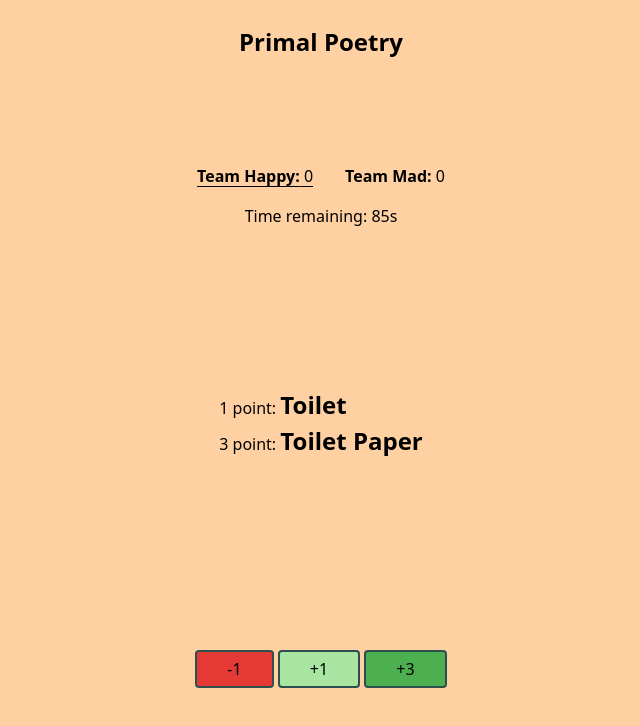
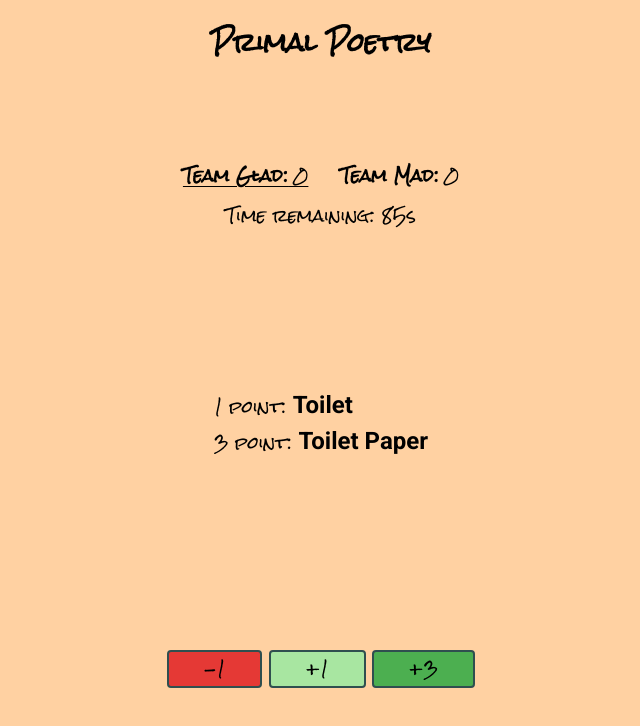
Before and after one commit to yodigi7/primal-poetry, a SvelteKit app: page /game in a window 1280 px wide. Shown: the top 726 px of the page, without its empty margins (319-959 px from the left). Built offline with nearby package versions, Linux system fonts and the light colour scheme.

Commit message:
Format, update to use stores for scores. Save turn duration in settings as a setup for dynamic settings. Update fonts to match the theme. Tweak layout.

```diff
--- a/src/app.css
+++ b/src/app.css
@@ -1,3 +1,9 @@
 @import 'tailwindcss/base';
 @import 'tailwindcss/components';
 @import 'tailwindcss/utilities';
+
+html {
+	font-family: 'Rock Salt', Helvetica, sans-serif;
+	font-weight: 400;
+	font-style: normal;
+}
--- a/src/app.html
+++ b/src/app.html
@@ -2,6 +2,12 @@
 <html lang="en">
 	<head>
 		<meta charset="utf-8" />
+		<link rel="preconnect" href="https://fonts.googleapis.com" />
+		<link rel="preconnect" href="https://fonts.gstatic.com" crossorigin />
+		<link
+			href="https://fonts.googleapis.com/css2?family=Roboto:ital,wght@0,100;0,300;0,400;0,500;0,700;0,900;1,100;1,300;1,400;1,500;1,700;1,900&family=Rock+Salt&display=swap"
+			rel="stylesheet"
+		/>
 		<link rel="icon" href="%sveltekit.assets%/favicon.png" />
 		<link rel="manifest" href="%sveltekit.assets%/manifest.json" />
 		<meta name="viewport" content="width=device-width, initial-scale=1" />
--- a/src/routes/+layout.svelte
+++ b/src/routes/+layout.svelte
@@ -17,7 +17,7 @@
 		margin: 0;
 		display: flex;
 		flex-direction: column;
-		background-color: #FFD1A2;
+		background-color: #ffd1a2;
 	}
 
 	div {
@@ -25,7 +25,6 @@
 		height: 100%;
 		display: flex;
 		justify-content: center;
-		align-items: center;
 	}
 
 	h1 {
--- a/src/routes/+page.svelte
+++ b/src/routes/+page.svelte
@@ -1,20 +1,32 @@
 <script>
 	import { base } from '$app/paths';
+	import settingSvg from '../images/setting-5-svgrepo-com.svg';
 </script>
 
-<div class="flex justify-center">
+<div class="mt-auto flex max-h-96 flex-col justify-between space-y-12 pb-20">
 	<a class="text-center" href="{base}/game"><strong>Start Game</strong></a>
+	<a class="text-center" href="https://www.youtube.com/watch?v=hpbqepbvoJ8" target="_blank"
+		><strong>How to Play</strong></a
+	>
+	<!-- TODO: add in a settings page -->
+	<!-- <a class="invisible inline-flex items-center justify-center text-center" href="{base}/settings"
+		><strong>Settings</strong><img
+			src={settingSvg}
+			alt="settings"
+			class="ml-4 mr-[-12px] h-8 w-8"
+		/></a
+	> -->
 </div>
 
 <style>
 	a {
 		text-align: center;
-		border: 2px solid black;
+		border: 2px solid darkslategray;
+		border-radius: 0.25rem;
 		padding: 1rem 2rem;
 	}
 
-    a:hover {
-        background-color: #f0f0f0;
-    }
-
+	a:hover {
+		background-color: #f0f0f0e0;
+	}
 </style>
--- a/src/routes/end/+page.svelte
+++ b/src/routes/end/+page.svelte
@@ -1,35 +1,30 @@
 <script>
-	// Import the $page store
-	import { page } from '$app/state';
+	import { onMount } from 'svelte';
 	import { base } from '$app/paths';
+	import { scores, loadGameState } from '../../stores/scoreStore';
 
-	/**
-	 * @type {number | undefined}
-	 */
-    let scoreTeamHappy = $state(undefined);
-	/**
-	 * @type {number | undefined}
-	 */
-    let scoreTeamMad = $state(undefined);
-    $effect.pre(() => {
-        scoreTeamHappy = parseInt(page.url.searchParams.get('teamHappy') ?? "0");
-        scoreTeamMad = parseInt(page.url.searchParams.get('teamMad') ?? "0");
+	onMount(() => {
+		loadGameState();
 	});
 </script>
 
 <strong class="container">
-    {#if scoreTeamHappy !== undefined && scoreTeamMad !== undefined}
+	{#if $scores.teamGlad !== undefined && $scores.teamMad !== undefined}
+		<div class="inline-flex space-x-8 pb-4">
+			<p><strong>Team Glad:</strong> {$scores.teamGlad}</p>
+			<p><strong>Team Mad:</strong> {$scores.teamMad}</p>
+		</div>
 		<div class="text-center text-6xl">
-        {#if scoreTeamHappy > scoreTeamMad}
-            Team Happy Wins!
-        {:else if scoreTeamMad > scoreTeamHappy}
+			{#if $scores.teamGlad > $scores.teamMad}
+				Team Glad Wins!
+			{:else if $scores.teamMad > $scores.teamGlad}
 				Team Mad Wins!
 			{:else}
 				It's a tie...
 			{/if}
 		</div>
 	{/if}
-    <a class="home-link" href="{base}">Home</a>
+	<a class="home-link" href={base}>Home</a>
 </strong>
 
 <style>
@@ -48,9 +43,8 @@
 
 	.home-link {
 		text-align: center;
-        border: 2px solid black;
+		border: 2px solid darkslategray;
+		border-radius: 0.25rem;
 		padding: 1rem 2rem;
-        text-decoration: none;
-        color: black;
 	}
 </style>
--- a/src/routes/game/+page.svelte
+++ b/src/routes/game/+page.svelte
@@ -2,31 +2,21 @@
 	import { onDestroy, onMount } from 'svelte';
 	import { goto } from '$app/navigation';
 	import { base } from '$app/paths';
-	/**
-	 * @type {Array<[string, string]>}
-	 */
 	import fullWordList from '../../word-list.json';
+	import { settings } from '../../stores/settingStore';
+	import { scores } from '../../stores/scoreStore';
 
 	let wordList = fullWordList;
 	// Randomize wordList to "shuffle deck"
 	wordList.sort(() => Math.random() - 0.5);
-	/**
-	 * @type {string}
-	 */
+	/** @type {string} */
 	let currentWord1;
-	/**
-	 * @type {string}
-	 */
+	/** @type {string} */
 	let currentWord3;
-	let turnDuration = 90; // Timer in seconds
-	let timer = turnDuration;
-	let scoreTeamHappy = 0; // Team Happy's score
-	let scoreTeamMad = 0; // Team Mad's score
+	let timer = $settings.turnDuration;
 	let currentTeam = 1; // Track which team is playing (1 or 2)
-	let otherTeam = currentTeam === 1 ? "Mad" : "Happy";
-	/**
-	 * @type {number}
-	 */
+	let otherTeam = currentTeam === 1 ? 'Mad' : 'Glad';
+	/** @type {number} */
 	let interval;
 
 	/**
@@ -37,9 +27,10 @@
 		const gameStateString = sessionStorage.getItem('gameState');
 		if (gameStateString) {
 			const gameState = JSON.parse(gameStateString);
+			let tempScoreGlad, tempScoreMad;
 			({
-				scoreTeamHappy,
-				scoreTeamMad,
+				scoreTeamGlad: tempScoreGlad,
+				scoreTeamMad: tempScoreMad,
 				timer,
 				wordList,
 				currentTeam,
@@ -47,6 +38,7 @@
 				currentWord1,
 				currentWord3
 			} = gameState);
+			scores.set({ teamGlad: tempScoreGlad, teamMad: tempScoreMad });
 			return true;
 		}
 		return false;
@@ -56,9 +48,11 @@
 	 * Save the current game state to local storage
 	 */
 	function saveGameState() {
+		let tempScoreGlad = $scores.teamGlad;
+		let tempScoreMad = $scores.teamMad;
 		const gameState = JSON.stringify({
-			scoreTeamHappy,
-			scoreTeamMad,
+			scoreTeamGlad: tempScoreGlad,
+			scoreTeamMad: tempScoreMad,
 			timer,
 			wordList,
 			currentTeam,
@@ -93,13 +87,13 @@
 	function switchTurn() {
 		if (currentTeam === 1) {
 			currentTeam = 2;
-			otherTeam = "Happy";
+			otherTeam = 'Glad';
 		} else {
 			currentTeam = 1;
-			otherTeam = "Mad";
+			otherTeam = 'Mad';
 		}
 		// Reset the timer and start again
-		timer = turnDuration;
+		timer = $settings.turnDuration;
 		getNewWords();
 		startRound();
 	}
@@ -124,9 +118,15 @@
 	 */
 	function updateScore(pointValue) {
 		if (currentTeam === 1) {
-			scoreTeamHappy += pointValue; // Increment score for Team 1
+			scores.update((currentScores) => ({
+				...currentScores,
+				teamGlad: currentScores.teamGlad + pointValue
+			}));
 		} else {
-			scoreTeamMad += pointValue; // Increment score for Team 2
+			scores.update((currentScores) => ({
+				...currentScores,
+				teamMad: currentScores.teamMad + pointValue
+			}));
 		}
 		if (timer > 0) {
 			getNewWords();
@@ -144,7 +144,7 @@
 	 */
 	function endGame() {
 		sessionStorage.removeItem('gameState');
-    goto(`${base}/end?teamHappy=${scoreTeamHappy}&teamMad=${scoreTeamMad}`)
+		goto(`${base}/end`);
 	}
 
 	onMount(() => {
@@ -156,21 +156,27 @@
 
 	onDestroy(() => {
 		clearInterval(interval);
-  })
+	});
 </script>
 
-<div class="root">
+<div class="flex min-h-full flex-col items-center justify-around">
 	<div>
 		<div class="inline-flex space-x-8 pb-4">
-      <p class={currentTeam === 1 ? 'activeTeam' : ''}><strong>Team Happy:</strong> {scoreTeamHappy}</p>
-      <p class={currentTeam === 2 ? 'activeTeam' : ''}><strong>Team Mad:</strong> {scoreTeamMad}</p>
+			<p class={currentTeam === 1 ? 'activeTeam' : ''}>
+				<strong>Team Glad:</strong>
+				{$scores.teamGlad}
+			</p>
+			<p class={currentTeam === 2 ? 'activeTeam' : ''}>
+				<strong>Team Mad:</strong>
+				{$scores.teamMad}
+			</p>
 		</div>
 		<p class="text-center">Time remaining: {timer}s</p>
 	</div>
 
 	<div class="flex flex-col space-y-1">
-		<p>1 point: <strong class="text-2xl">{currentWord1}</strong></p>
-		<p>3 point: <strong class="text-2xl">{currentWord3}</strong></p>
+		<p>1 point: <strong class="readable text-2xl">{currentWord1}</strong></p>
+		<p>3 point: <strong class="readable text-2xl">{currentWord3}</strong></p>
 	</div>
 
 	<div class="py-8">
@@ -186,34 +192,30 @@
 	{#if timer === 0}
 		<p class="text-xl"><strong>Out of Time!</strong></p>
 		<p>Pass to Team {otherTeam}</p>
-		<div class="py-4">
-			<button class="mr-4" on:click={switchTurn}>Start Turn</button>
-			<button class="ml-4" on:click={endGame}>End Game</button>
+		<div class="flex flex-col space-y-4 py-4 sm:flex-row sm:space-x-4 sm:space-y-0">
+			<button on:click={switchTurn}>Start Turn</button>
+			<button on:click={endGame}>End Game</button>
 		</div>
 	{/if}
 </div>
 
 <style>
-	.root {
-		display: flex;
-		flex-direction: column;
-		align-items: center;
-    height: 100%;
-    justify-content: space-around;
+	.readable {
+		font-family: 'Roboto', sans-serif;
 	}
 	.minus1 {
-		background-color: #E53935;
+		background-color: #e53935;
 	}
 	.plus1 {
-		background-color: #A8E6A1;
+		background-color: #a8e6a1;
 	}
 	.plus3 {
-		background-color: #4CAF50;
+		background-color: #4caf50;
 	}
 	button {
 		border: 2px solid darkslategray;
 		border-radius: 0.25rem;
-		padding: 5px 30px;
+		padding: 5px 35px;
 	}
 	.activeTeam {
 		text-decoration: underline;
--- /dev/null
+++ b/src/stores/scoreStore.js
@@ -0,0 +1,22 @@
+import { writable } from 'svelte/store';
+
+export const scores = writable({
+	teamGlad: 0,
+	teamMad: 0
+});
+
+export function loadGameState() {
+	const gameStateString = sessionStorage.getItem('gameState');
+	if (gameStateString) {
+		const gameState = JSON.parse(gameStateString);
+		let tempScoreGlad, tempScoreMad;
+		({ scoreTeamGlad: tempScoreGlad, scoreTeamMad: tempScoreMad } = gameState);
+		scores.set({ teamGlad: tempScoreGlad, teamMad: tempScoreMad });
+		return true;
+	}
+	return false;
+}
+
+export function resetScores() {
+	scores.set({ teamGlad: 0, teamMad: 0 });
+}
--- /dev/null
+++ b/src/stores/settingStore.js
@@ -0,0 +1,5 @@
+import { writable } from 'svelte/store';
+
+export const settings = writable({
+	turnDuration: 90 // Timer in seconds
+});
--- a/vite.config.ts
+++ b/vite.config.ts
@@ -3,10 +3,7 @@ import { sveltekit } from '@sveltejs/kit/vite';
 import { SvelteKitPWA } from '@vite-pwa/sveltekit';
 
 export default defineConfig({
-	plugins: [
-		sveltekit(),
-		SvelteKitPWA(),
-	],
+	plugins: [sveltekit(), SvelteKitPWA()],
 
 	test: {
 		include: ['src/**/*.{test,spec}.{js,ts}']
```
Also changed, not shown: src/images/setting-5-svgrepo-com.svg (added), static/manifest.json, 1 other file (tests, documents, lock files or other folders). Lines whose indentation alone changed are shown as unchanged.
